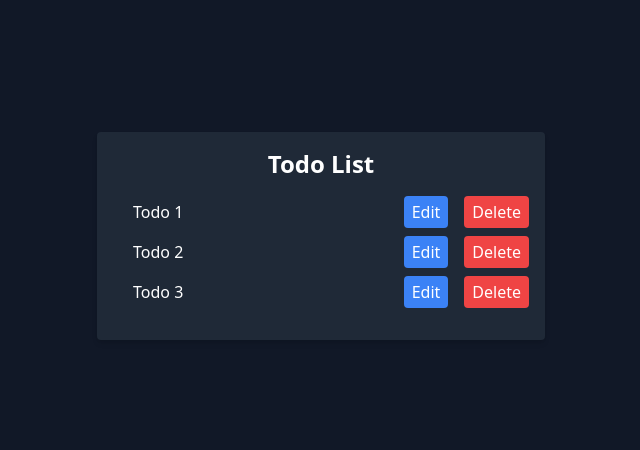
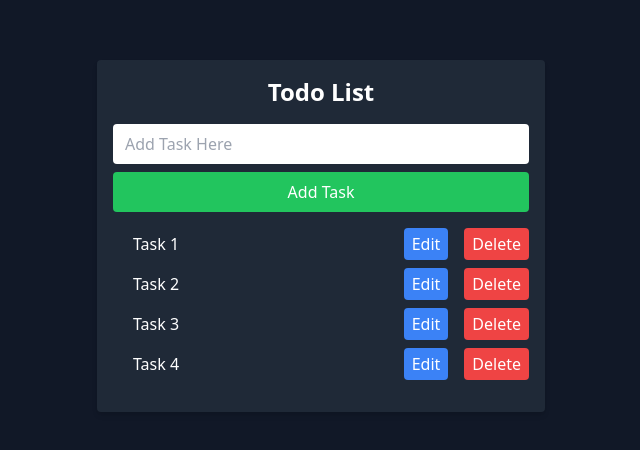
Before and after one commit to JL-Agbalo/my-react-challenges, a React (Create React App) app: page /todolist in a window 1280 px wide. Shown: the part 164-614 px from the top of the page, without its empty margins (319-959 px from the left). Built offline with nearby package versions, Linux system fonts and the light colour scheme.

Commit message:
Enhance TodoList component with input for adding tasks and display message for no records

```diff
--- a/src/components/ToDo/Home.js
+++ b/src/components/ToDo/Home.js
@@ -24,3 +24,4 @@ const Home = () => {
 export default Home;
 
 // https://www.youtube.com/watch?v=FlcPTiEy_0w&list=PLP2PxLLwJa_sRqF3vutbeRYwBk0jfuYGD&index=19
+// TODO CONTINUE
--- a/src/components/ToDo/TodoList.js
+++ b/src/components/ToDo/TodoList.js
@@ -1,7 +1,20 @@
-import React from "react";
+import React, { useState } from "react";
 
 function TodoList() {
-  const todos = ["Todo 1", "Todo 2", "Todo 3"];
+  const [todos, setTodos] = useState(["Task 1", "Task 2", "Task 3", "Task 4"]);
+
+  const [newTodo, setNewTodo] = useState("");
+
+  const handleInputChange = (event) => {
+    setNewTodo(event.target.value);
+  };
+
+  const handleAddTask = () => {
+    if (newTodo.trim() !== "") {
+      setTodos([...todos, newTodo]);
+      setNewTodo("");
+    }
+  };
 
   return (
     <div className="flex justify-center items-center min-h-screen bg-gray-900">
@@ -9,9 +22,28 @@ function TodoList() {
         <h1 className="text-2xl font-bold mb-4 text-center text-white">
           Todo List
         </h1>
+        <div className="mb-4">
+          <input
+            type="text"
+            placeholder="Add Task Here"
+            value={newTodo}
+            onChange={handleInputChange}
+            className="w-full px-3 py-2 mb-2 rounded"
+          />
+          <button
+            onClick={handleAddTask}
+            className="w-full bg-green-500 text-white px-3 py-2 rounded"
+          >
+            Add Task
+          </button>
+        </div>
+        {todos.length > 0 ? (
           <ul className="list-disc pl-5 mb-4 text-white">
             {todos.map((todo, index) => (
-            <li key={index} className="mb-2 flex justify-between items-center">
+              <li
+                key={index}
+                className="mb-2 flex justify-between items-center"
+              >
                 {todo}
                 <div>
                   <button className="ml-4 bg-blue-500 text-white px-2 py-1 rounded">
@@ -24,6 +56,9 @@ function TodoList() {
               </li>
             ))}
           </ul>
+        ) : (
+          <p className="text-center text-white">No records found</p>
+        )}
       </div>
     </div>
   );
```
Lines whose indentation alone changed are shown as unchanged.
